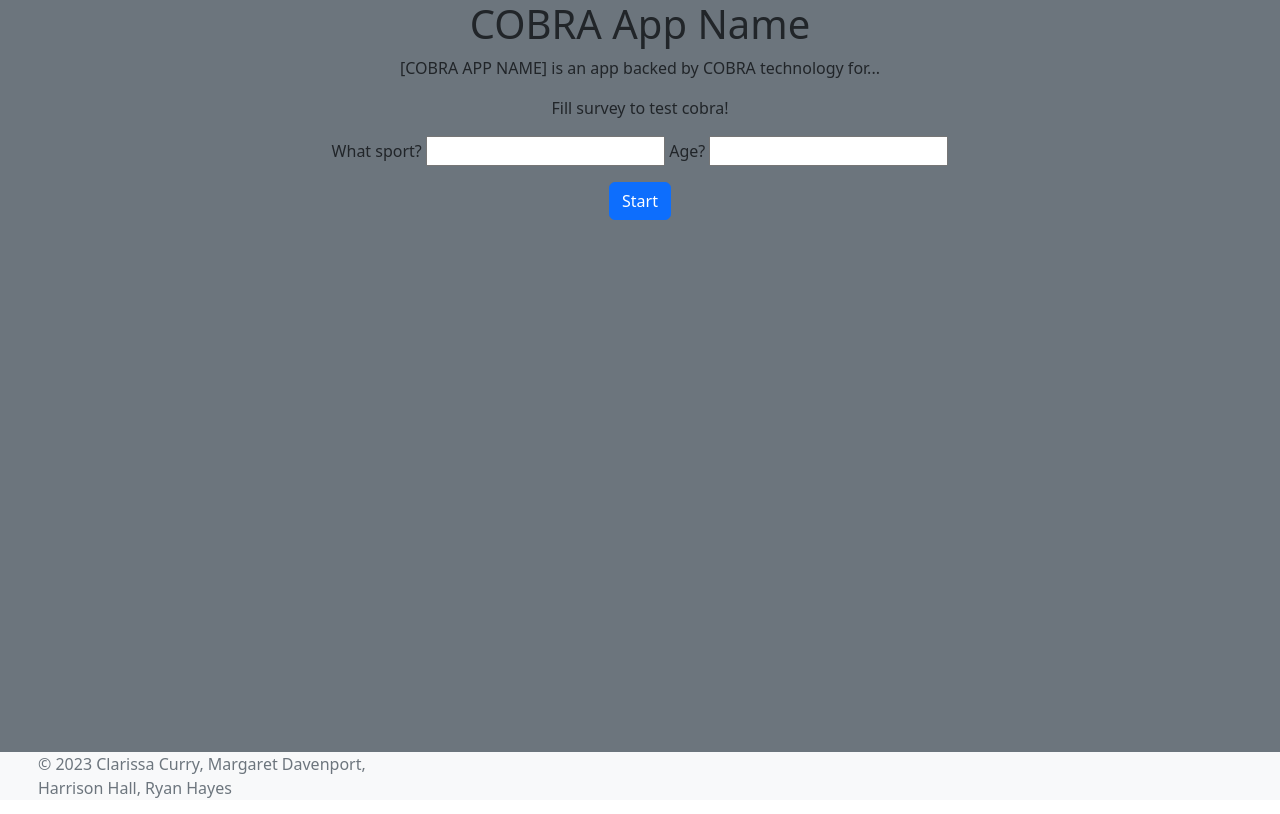
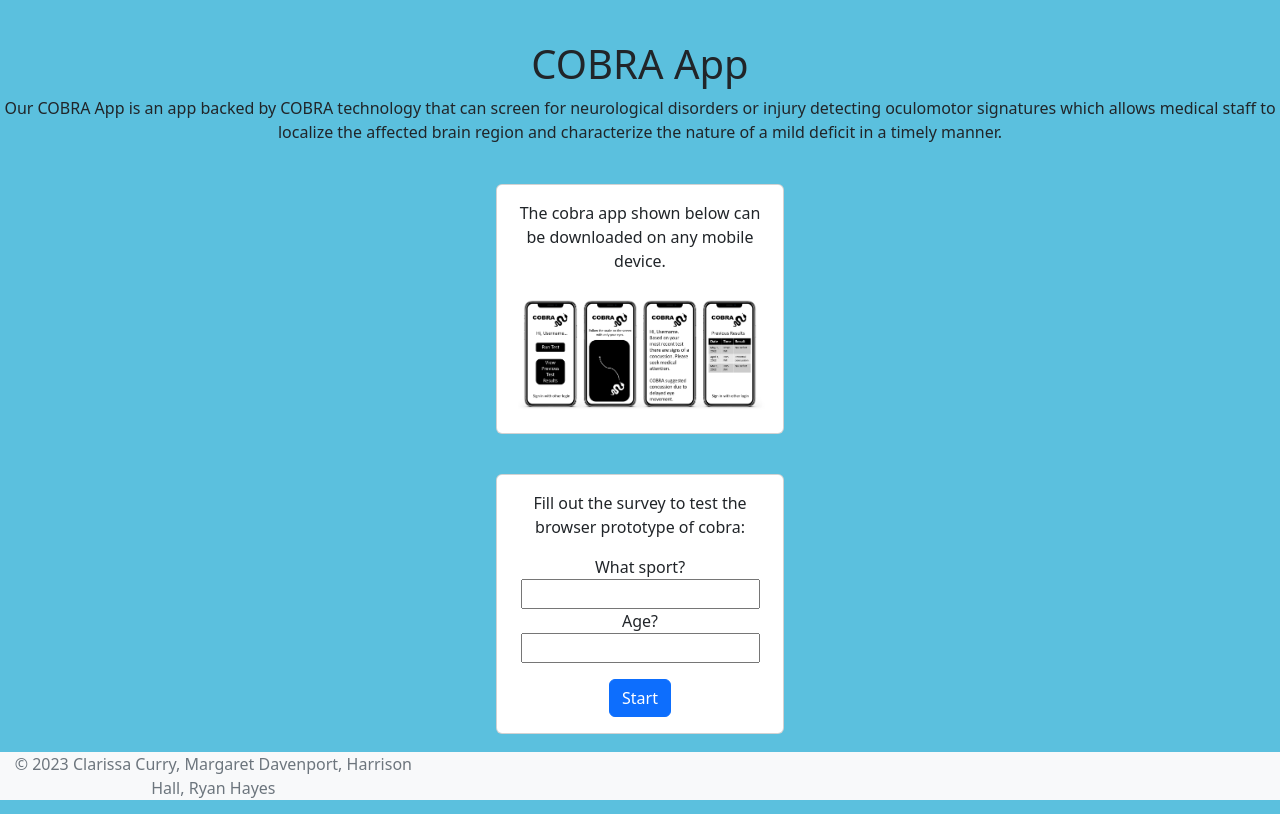
Before and after one commit to HarrisonHall/cobra_mvp, a plain HTML site: page index.html in a window 1280 px wide. Drawn offline with nearby package versions, Linux system fonts and the light colour scheme.

Commit message:
Added information on app.

```diff
--- a/index.html
+++ b/index.html
@@ -13,14 +13,27 @@
     <meta name="viewport" content="width=device-width, initial-scale=1">
   </head>
 
-  <body>
+  <body style="background-color: #5bc0de;">
 
     <!-- Main page -->
-    <div id="main_page" class="text-center bg-secondary" style="height: 100vh;">
-      <h1>COBRA App Name</h1>
-      <p>[COBRA APP NAME] is an app backed by COBRA technology for...</p>
+    <div id="main_page" class="text-center">
 
-      <p>Fill survey to test cobra!</p>
+      <h1 style="padding-top: 5vh;">COBRA App</h1>
+      <p>Our COBRA App is an app backed by COBRA technology that can screen for neurological disorders or injury detecting oculomotor signatures which allows medical staff to localize the affected brain region and characterize the nature of a mild deficit in a timely manner.</p>
+
+      <div class="card mx-auto" style="width: 18rem; margin-top: 5vh;">
+      <div class="card-body">
+
+      <p>The cobra app shown below can be downloaded on any mobile device.</p>
+      <img src="media/phone_app.png" class="img-fluid"></img>
+
+      </div>
+      </div>
+
+      <div class="card mx-auto" style="width: 18rem; margin-top: 5vh; margin-bottom: 10vh;">
+      <div class="card-body">
+
+        <p>Fill out the survey to test the browser prototype of cobra:</p>
 
         <iframe style="" name="transFrame" id="transFrame" hidden></iframe>
 
@@ -33,6 +46,9 @@
         </form>
 
         <button id="start_button" type="button" class="btn btn-primary" onclick="press_start()">Start</button>
+
+      </div>
+      </div>
 
     </div>
 
@@ -122,10 +138,7 @@
 
     <footer class="footer fixed-bottom d-flex flex-wrap justify-content-between align-items-center bg-light">
       <div class="col-md-4 d-flex align-items-center">
-        <a href="/" class="mb-3 me-2 mb-md-0 text-muted text-decoration-none lh-1">
-          <svg class="bi" width="30" height="24"><use xlink:href="#bootstrap"></use></svg>
-        </a>
-        <span class="mb-3 mb-md-0 text-muted">© 2023 Clarissa Curry, Margaret Davenport, Harrison Hall, Ryan Hayes</span>
+        <span class="mb-3 mb-md-0 text-muted text-center d-flex">© 2023 Clarissa Curry, Margaret Davenport, Harrison Hall, Ryan Hayes</span>
       </div>
     </footer>
 
```
Also changed, not shown: media/phone_app.png (added). Lines whose indentation alone changed are shown as unchanged.
